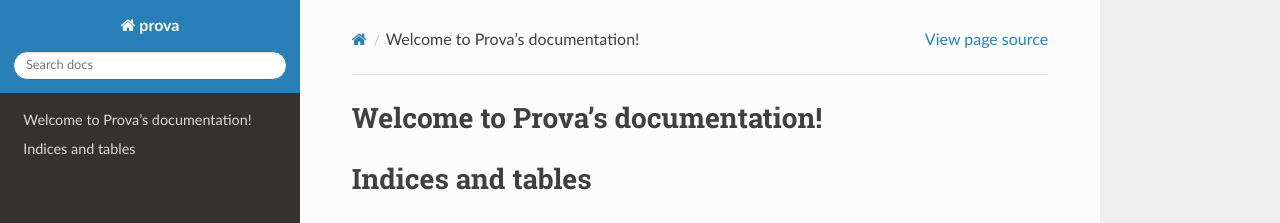
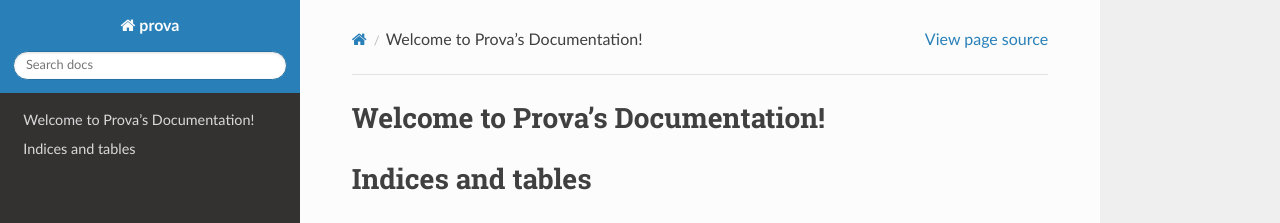
Before and after one commit to CarloDePieri/test-workflow, a Sphinx documentation site: the page built from docs/source/index.rst, in a window 1280 px wide. Shown: the top 223 px of the page. Built offline with Sphinx 7.4.7 and the Read the Docs theme 2.0.0, drawn with Linux system fonts in a browser that asks for light colours.

```diff
--- a/docs/source/index.rst
+++ b/docs/source/index.rst
@@ -3,7 +3,7 @@
    You can adapt this file completely to your liking, but it should at least
    contain the root `toctree` directive.
 
-Welcome to Prova's documentation!
+Welcome to Prova's Documentation!
 =================================
 
 .. toctree::
```
Also changed, not shown: 1 other file.
